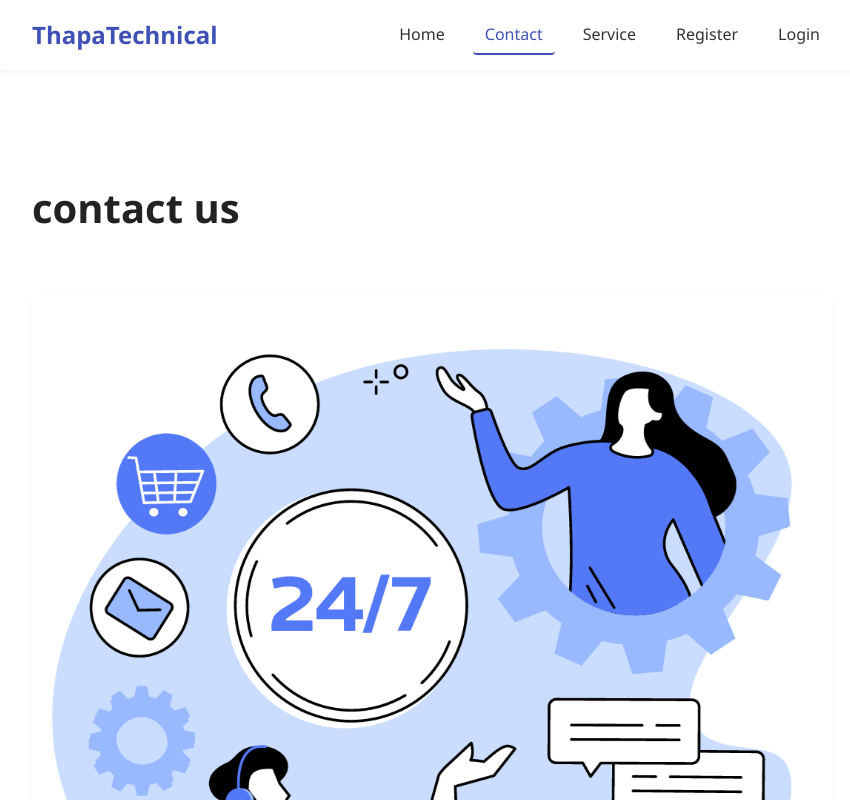
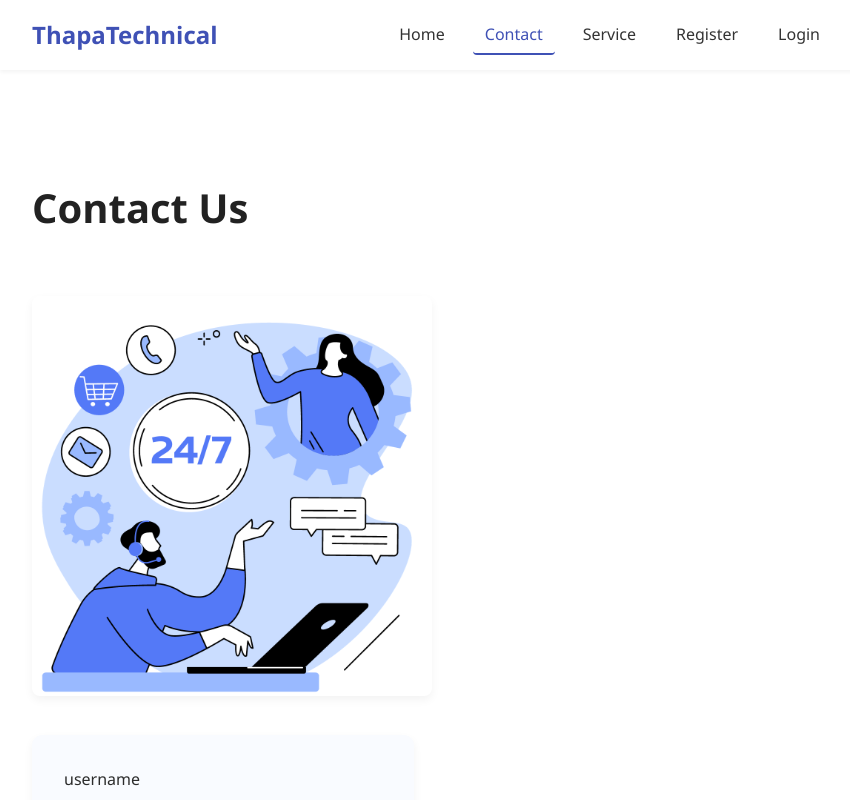
Before and after one commit to Kritika7078/Nodejs_RegisterAndLogin, a React (Vite) app in the folder frontend/: page /contact in a window 1280 px wide. Shown: the top 800 px of the page, without its empty margins (208-1058 px from the left). Built offline with nearby package versions, Linux system fonts and the light colour scheme; no server answers.

Commit message:
curr commit

```diff
--- a/frontend/src/pages/Contact.css
+++ b/frontend/src/pages/Contact.css
@@ -48,9 +48,15 @@
 
 .contact-img img {
   width: 100%;
+  height:400px;
   height: auto;
   border-radius: 8px;
   box-shadow: var(--shadow-light);
+}
+
+.contact-img{
+    width:400px;
+
 }
 
 .section-form form {
--- a/frontend/src/pages/Contact.jsx
+++ b/frontend/src/pages/Contact.jsx
@@ -68,7 +68,7 @@
     <>
       <section className="section-contact">
         <div className="contact-content container">
-          <h1 className="main-heading">contact us</h1>
+          <h1 className="main-heading">Contact Us</h1>
         </div>
         {/* contact page main  */}
         <div className="container grid grid-two-cols">
```
